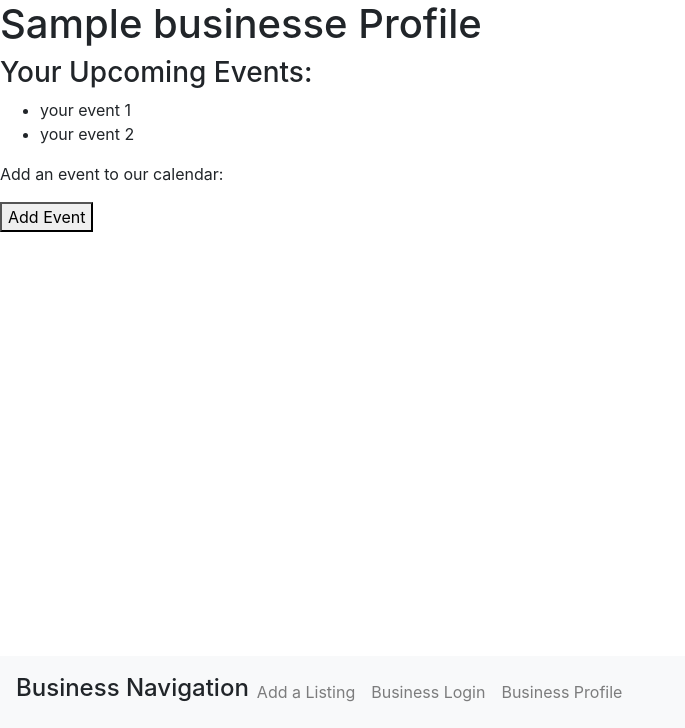
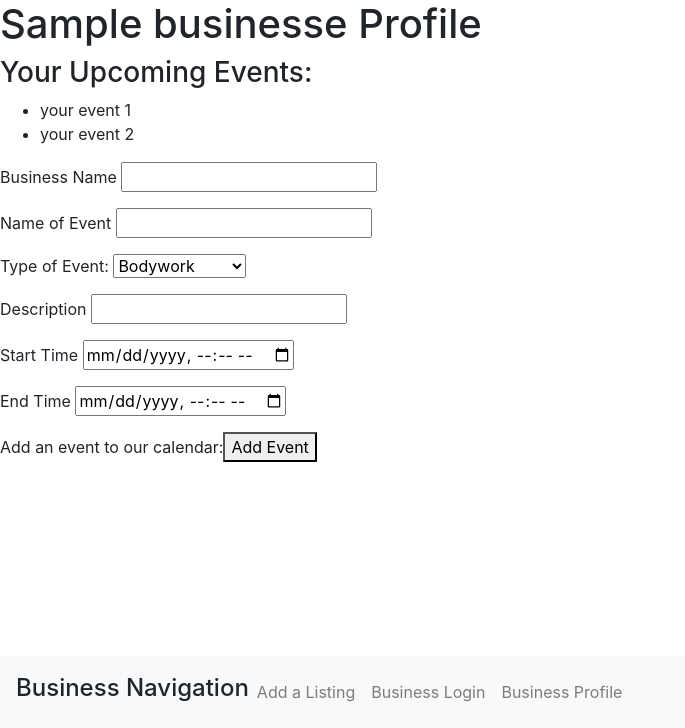
Before and after one commit to beccasteinke/HB-Project, a Flask app: page /business-profile in a window 1280 px wide. Shown: the part 72-800 px from the top of the page, without its empty margins (0-685 px from the left). Run offline with Flask 2, Linux system fonts and the light colour scheme; the visitor is signed in with stand-in values (Sample User, id 1); tables that the repository leaves empty hold one stand-in row (values such as "Sample post"); some libraries are stand-ins or nearby versions.

```diff
--- a/server.py
+++ b/server.py
@@ -10,6 +10,18 @@ from tables import BusResults, EvtResults
 
 import crud
 from jinja2 import StrictUndefined
+
+
+
+import pickle
+
+
+
+
+
+
+
+
 
 app = Flask(__name__)
 app.secret_key = "dev"
@@ -312,24 +324,27 @@ def show_bus_evts(bus_id):
     return render_template('evts_by_bus.html', bus_id=bus_id)
 
 #TODO: finish this route
-"""
-@app.route('/add-event', methods=['POST'])
-def add_event():
-    add a new event to the business's profile and db
 
-    new_evt = crud.create_event(name_evt, start, end, description, service, business)
+# @app.route('/add-event', methods=['POST'])
+# def add_event():
+#     """add a new event to the business's profile and db"""
 
-    name_evt = request.form.get('name_evt')
-    #TODO: maybe have a nice time form
-    start = request.form.get('start')
-    end = request.form.get('end')
-    description = request.form.get('description')
-    #TODO might run into service option problems
-    service = request.form.get('service')
-    business = #get bus_id from session?
+#     business = request.form.get('bus_name')
+#     name_evt = request.form.get('name_evt')
 
-    return redirect('/')
-"""
+#     start = request.form.get('start')
+#     end = request.form.get('end')
+#     description = request.form.get('description')
+
+#     #TODO might run into service option problems
+#     service = request.form.get('service')
+
+#     #business = get bus_id from session?
+
+#     new_evt = crud.create_event(name_evt, start, end, description, service, business)
+
+#     return redirect('/')
+
 
 @app.route('/profile')
 def profile():
@@ -397,3 +412,26 @@ def add_fave(bus_id):
 if __name__ == '__main__':
     connect_to_db(app)
     app.run(host='0.0.0.0', debug=True)
+
+
+# google cal play
+from googleapiclient.discovery import build
+from google_auth_oauthlib.flow import InstalledAppFlow
+from google.auth.transport.requests import Request
+
+# users can read/write on the entire calendar
+# maybe change to https://www.googleapis.com/auth/calendar.events.readonly
+# so users can just see the events in a calendar
+scopes = ['https://www.googleapis.com/auth/calendar']
+flow = InstalledAppFlow.from_client_secrets_file("client_secret2.json", scopes=scopes)
+credentials = flow.run_console()
+
+pickle.dump(credentials, open("token.pkl", "wb"))
+
+credentials = pickle.load(open("token.pkl", "rb"))
+
+service = build("calendar", "v3", credentials=credentials)
+
+calendars = service.calendarList().list().execute()
+
+print(calendars['items'][0])
--- a/templates/base.html
+++ b/templates/base.html
@@ -23,6 +23,7 @@
     <link rel="stylesheet" href="https://use.fontawesome.com/releases/v5.0.11/css/all.css">
 
     <!-- TODO: Load our stylesheet -->
+
 
 
 
--- a/templates/bus_profile.html
+++ b/templates/bus_profile.html
@@ -8,6 +8,45 @@
         <li>your event 1</li>
         <li>your event 2</li>
     </ul>
-    <p>Add an event to our calendar:</p><button id="add-new-event" formaction="/add-event">Add Event</button>
+    <div id="add-evt-form">
+        <form action="/add-event" method="POST">
 
+            <p>
+                Business Name <input type="text" name="bus_name" required>
+            </p>
+            <p>
+                Name of Event <input type="text" name="name_evt" required>
+            </p>
+            <p>
+                Type of Event:
+                    <select id="evt_service" name="name_serv">
+                        <option value="bodywork">Bodywork</option>
+                        <option value="breathwork">Breathwork</option>
+                        <option value="energy-work">Energy Work</option>
+                        <option value="fitness">Fitness</option>
+                        <option value="halotherapy">Halotherapy</option>
+                        <option value="meditation">Meditation</option>
+                        <option value="mental-health">Mental Health</option>
+                        <option value="nutrition">Nutrition</option>
+                        <option value="sound-healing">Sound Healing</option>
+                        <option value="yoga">Yoga</option>
+                        <option value="">Other</option>
+                    </select>
+            </p>
+            <p>
+                Description <input type="text" name="description" required>
+            </p>
+            <p>
+                Start Time <input type="datetime-local" class="datepicker" name="start" min="2020-11-22T00:00" max="2021-12-31T00:00" required>
+            </p>
+            <p>
+                End Time <input type="datetime-local" class="datepicker" name="end" name="start" min="2020-11-22T00:00" max="2021-12-31T00:00" required>
+            </p>
+            <p>
+                Add an event to our calendar:<button id="add-new-event">Add Event</button>
+            </p>
+        </form>
+    </div>
+
+    <script src="/static/js/add_evt_time.js"></script>
 {% endblock %}
```
